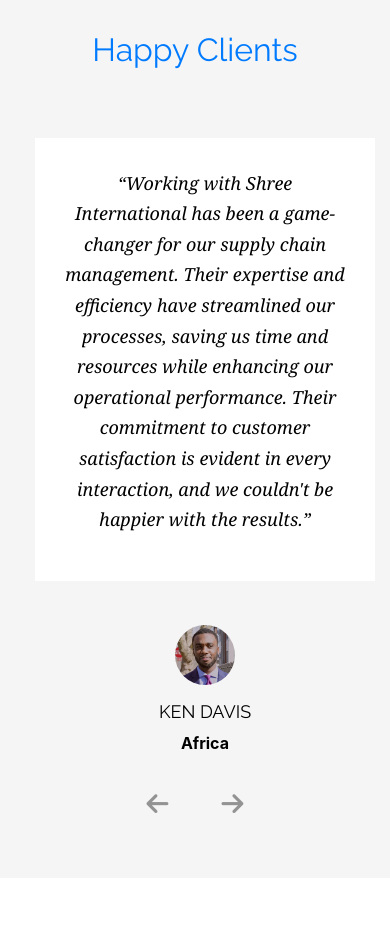
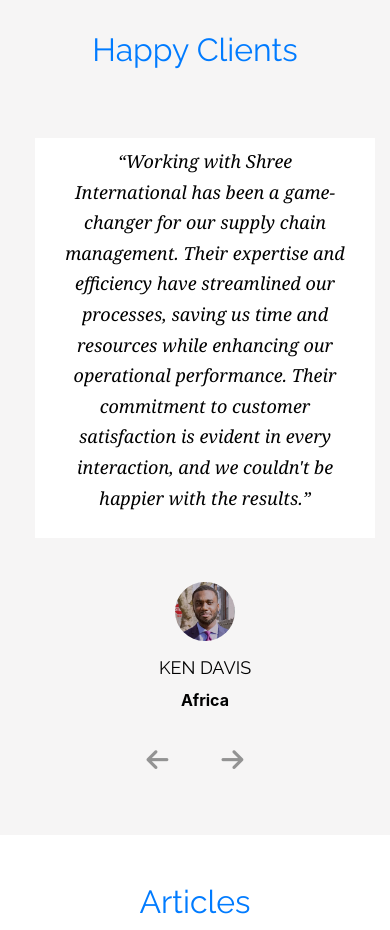
Before and after one commit to panchalravi004/SI-Import-Export, a React (Create React App) app: page / in a window 390 px wide. Shown: the part 10760-11690 px from the top of the page. Built offline with nearby package versions, Linux system fonts and the light colour scheme.

Commit message:
Updated height of client carsoule

```diff
--- a/public/assets/css/style.css
+++ b/public/assets/css/style.css
@@ -858,6 +858,9 @@
   color: #000;
   font-family: 'Georgia', Times, serif;
   position: relative;
+  height: 300px;
+  display: flex;
+  align-items: center;
 }
 
 .block-testimony-1 figure {
@@ -1422,6 +1425,10 @@
     .client-carousel .block-testimony-1{
       width: 380px;
     }
+
+    .block-testimony-1 blockquote {
+      height: 400px;
+    }
 }
 
 .left-caret-btn i, .right-caret-btn i{
```
